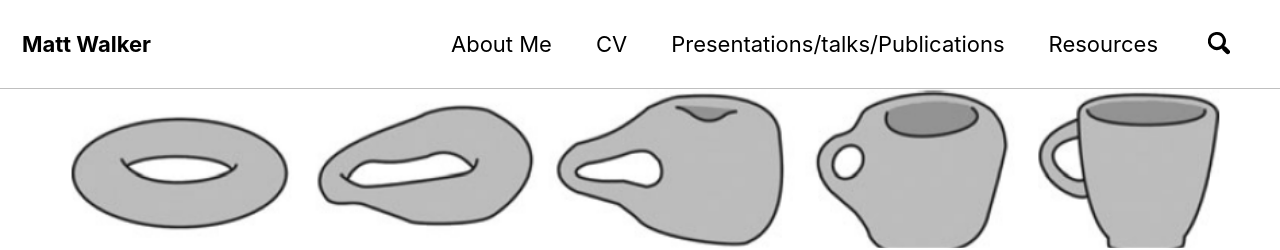
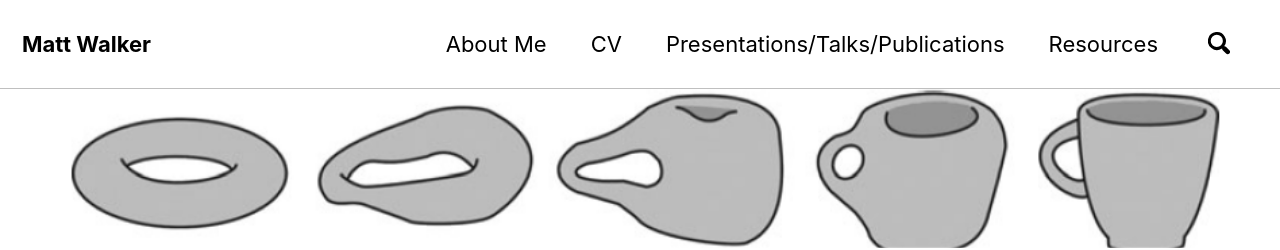
Before and after one commit to Mattwalker411/mathwalker.github.io, a Jekyll site: the page built from index.html, in a window 1280 px wide and 900 px high. Shown: the top 250 px of the window. Built offline with Jekyll 4.4.1, drawn with Linux system fonts in a browser that asks for light colours; cached includes are drawn as plain includes; nearby versions of some CDN libraries; some web fonts are replaced; the list of posts is cut into pages by our own code.

Commit message:
another typo

```diff
--- a/_data/navigation.yml
+++ b/_data/navigation.yml
@@ -6,7 +6,7 @@ main:
      url: /about/
    - title: "CV"
      url: /assets/documents/Matt_Walker_CV.pdf
-   - title: "Presentations/talks/Publications"
+   - title: "Presentations/Talks/Publications"
      url: /presentations/
    - title: "Resources"
      url: /resources/
```
